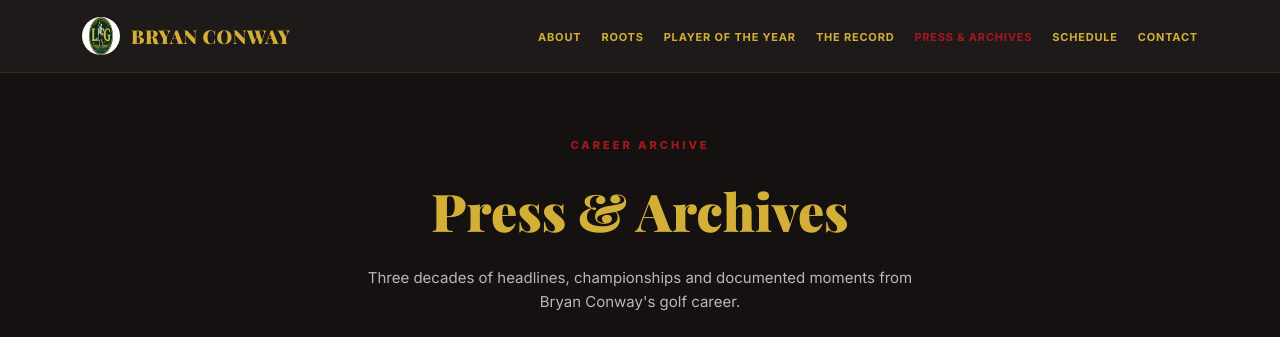
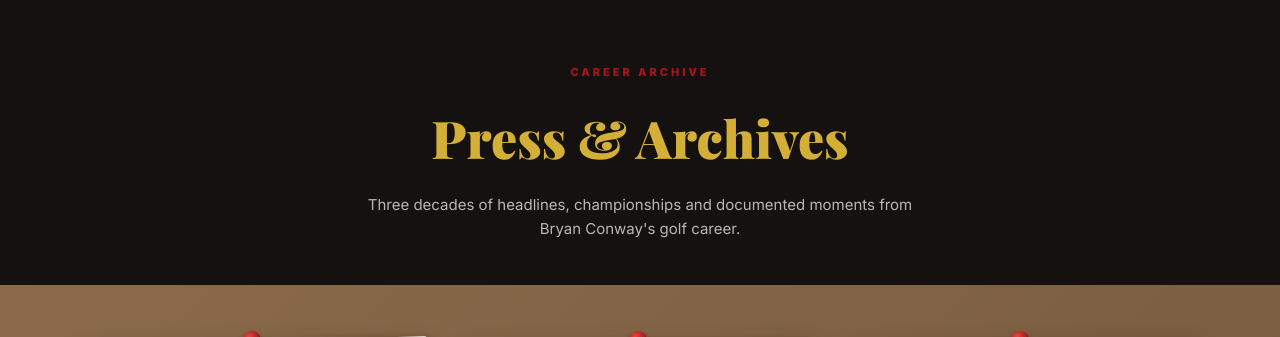
Before and after one commit to conwaygolf/Bryan-Conway-Golf-, a Flask app: page /press-archives in a window 1280 px wide. Shown: the top 337 px of the page. Run offline with Flask 3, Linux system fonts and the light colour scheme.

Commit message:
Remove nav bar from Press & Archives page
Also removed the now-dead nav-toggle JS (was throwing on null since
the toggle button no longer exists) and the unused nav CSS block.

Co-Authored-By: Claude Sonnet 5 <noreply@anthropic.com>

```diff
--- a/templates/press_archives.html
+++ b/templates/press_archives.html
@@ -31,23 +31,6 @@
   a{color:inherit;text-decoration:none;}
   .wrap{max-width:1180px;margin:0 auto;padding:0 32px;}
 
-  /* NAV (matches main site) */
-  .nav{position:sticky;top:0;z-index:50;background:rgba(20,17,16,.96);backdrop-filter:blur(10px);border-bottom:1px solid #3a2a28;}
-  .nav-inner{max-width:1180px;margin:0 auto;padding:0 32px;height:72px;display:flex;align-items:center;justify-content:space-between;}
-  .nav-mark{display:flex;align-items:center;gap:11px;}
-  .nav-mark img{width:38px;height:38px;border-radius:50%;display:block;}
-  .nav-mark span{font-family:'Playfair Display',serif;font-weight:900;font-size:19px;letter-spacing:.5px;color:var(--gold);white-space:nowrap;}
-  .nav-links{display:flex;gap:20px;list-style:none;}
-  .nav-links a{font-size:11px;font-weight:700;letter-spacing:.8px;text-transform:uppercase;color:var(--gold);transition:color .15s;white-space:nowrap;}
-  .nav-links a:hover, .nav-links a.current{color:var(--red);}
-  .nav-toggle{display:none;flex-direction:column;gap:5px;background:none;border:none;cursor:pointer;padding:8px;}
-  .nav-toggle span{width:22px;height:2px;background:var(--gold);}
-  @media(max-width:860px){
-    .nav-links{position:fixed;top:72px;left:0;right:0;flex-direction:column;gap:0;background:rgba(20,17,16,.98);border-bottom:1px solid #3a2a28;max-height:0;overflow:hidden;transition:max-height .25s ease;}
-    .nav-links.open{max-height:400px;}
-    .nav-links a{display:block;padding:16px 32px;border-top:1px solid #3a2a28;}
-    .nav-toggle{display:flex;}
-  }
 
   /* HEADER */
   .archive-header{background:var(--black);color:#fff;padding:64px 0 44px;text-align:center;}
@@ -143,22 +126,6 @@
 </head>
 <body>
 
-<nav class="nav">
-  <div class="nav-inner">
-    <div class="nav-mark"><img src="/static/images/lfg_logo.png" alt="Bryan Conway Golf"><span>BRYAN CONWAY</span></div>
-    <ul class="nav-links" id="navLinks">
-      <li><a href="/#about">About</a></li>
-      <li><a href="/roots">Roots</a></li>
-      <li><a href="/#poy">Player of the Year</a></li>
-      <li><a href="/#record">The Record</a></li>
-      <li><a href="/press-archives" class="current">Press &amp; Archives</a></li>
-      <li><a href="/#schedule">Schedule</a></li>
-      <li><a href="/#contact">Contact</a></li>
-    </ul>
-    <button class="nav-toggle" id="navToggle" aria-label="Toggle menu"><span></span><span></span><span></span></button>
-  </div>
-</nav>
-
 <div class="archive-header">
   <div class="wrap">
     <div class="archive-eyebrow">Career Archive</div>
@@ -205,9 +172,6 @@
 </div>
 
 <script>
-  var navT=document.getElementById('navToggle'), navL=document.getElementById('navLinks');
-  navT.addEventListener('click',function(){navL.classList.toggle('open');});
-
   var CARDS = {{ cards | tojson }};
   var cardEls = document.querySelectorAll('.card');
 
```
